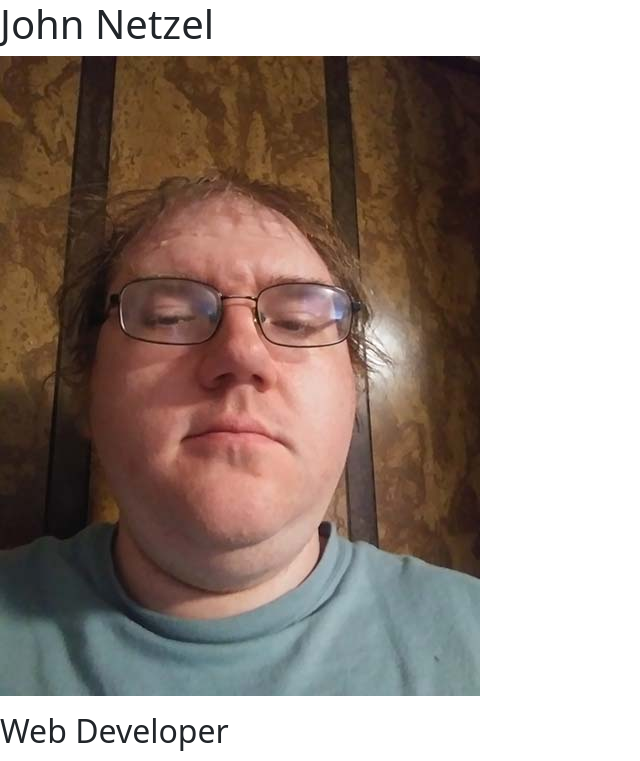
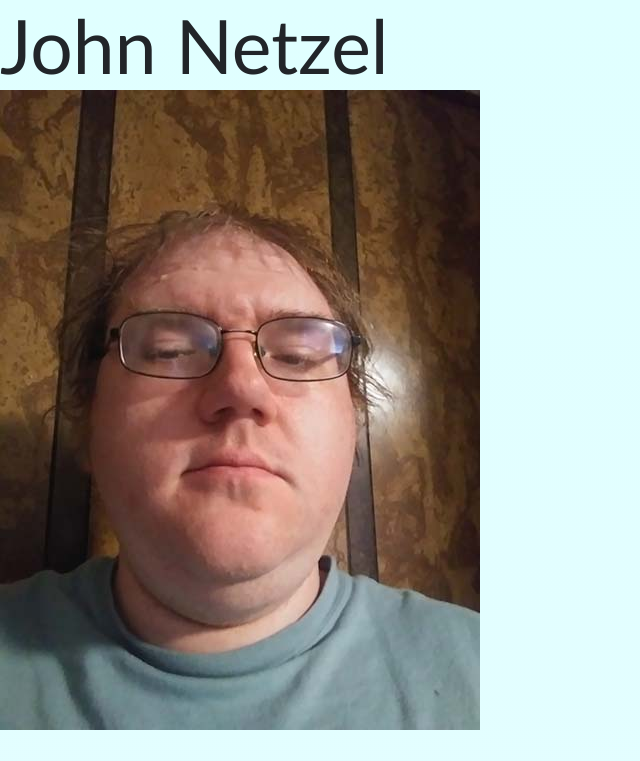
Before and after one commit to CommieDog/my-portfolio-redux, a plain HTML site: page index.html in a window 1280 px wide. Shown: the top 761 px of the page, without its empty margins (0-640 px from the left). Drawn offline with nearby package versions, Linux system fonts and the light colour scheme.

Commit message:
imported font and background styling

```diff
--- /dev/null
+++ b/assets/css/style.css
@@ -0,0 +1,26 @@
+* {
+    font-size: 20px; /* I like big letters */
+    font-family: 'Times New Roman', Times, serif;
+}
+
+body {
+    background: linear-gradient(lightcyan, aliceblue); /* Subtle, but pleasant */
+    margin: 0px;
+}
+
+h1, h2 {
+    font-family: 'Gill Sans', 'Gill Sans MT', Calibri, 'Trebuchet MS', sans-serif;
+    margin: auto;
+}
+
+h1 {
+    font-size: 3.75em;
+}
+
+h2 {
+    font-size: 2.75em;
+}
+
+h3 {
+    font-size: 1.25em;
+}
--- a/index.html
+++ b/index.html
@@ -4,6 +4,7 @@
         <meta charset="UTF-8">
         <title>John Netzel's Portfolio</title>
         <link href="https://cdn.jsdelivr.net/npm/bootstrap@5.1.3/dist/css/bootstrap.min.css" rel="stylesheet" integrity="sha384-1BmE4kWBq78iYhFldvKuhfTAU6auU8tT94WrHftjDbrCEXSU1oBoqyl2QvZ6jIW3" crossorigin="anonymous">
+        <link href="./assets/css/style.css" rel="stylesheet">
     </head>
     <body>
         <header>
```
